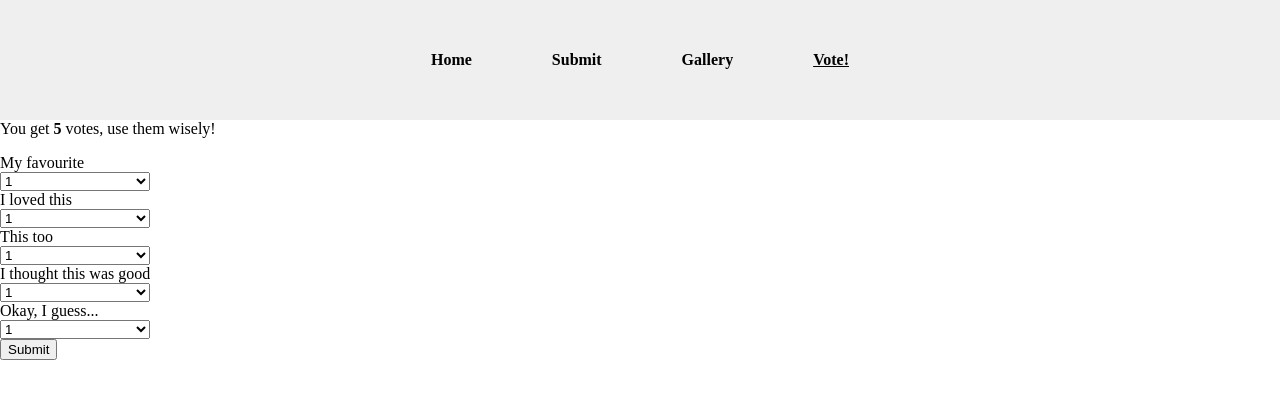
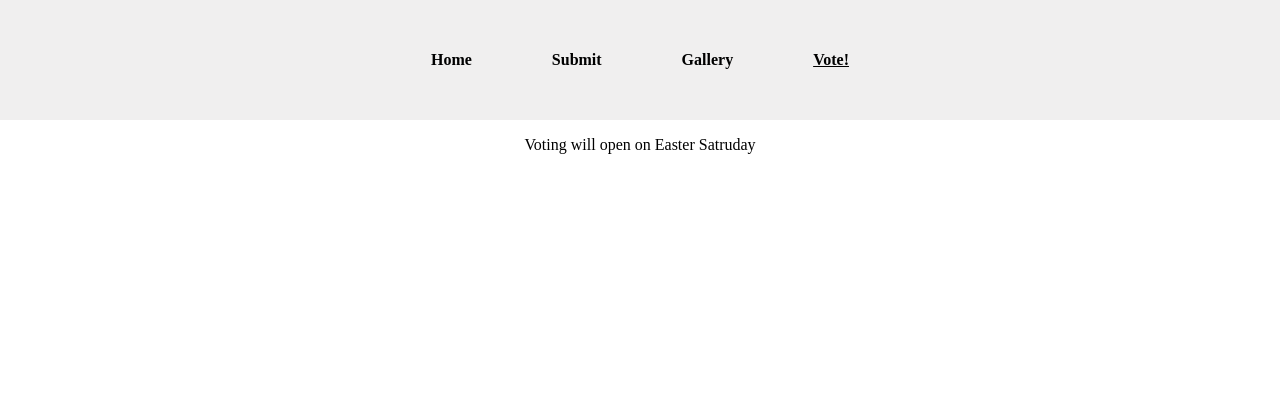
Before and after one commit to lottieann/egg-comp-2, a Next.js app: page /voting in a window 1280 px wide. Shown: the top 398 px of the page. Built offline with nearby package versions, Linux system fonts and the light colour scheme.

Commit message:
open easter saturday

```diff
--- a/pages/_app.tsx
+++ b/pages/_app.tsx
@@ -1,6 +1,9 @@
 import * as React from 'react'
 
 import '../styles/globals.css'
+
+require("babel-core/register")
+require("babel-polyfill")
 
 function MyApp({ Component, pageProps }) {
   return <Component {...pageProps} />
--- a/src/Entries/Entries.tsx
+++ b/src/Entries/Entries.tsx
@@ -77,8 +77,9 @@ export const Entries = (props: EntriesProps) => {
 
   return (
     <Container>
-      <h1>Select an entry to view</h1>
-      <ul>{makeEntriesList(props.entries)}</ul>
+         <p>Entries will be able to view on Easter Satruday</p>
+      {/* <h1>Select an entry to view</h1>
+      <ul>{makeEntriesList(props.entries)}</ul> */}
     </Container>
   )
 }
--- a/src/Votes/Votes.tsx
+++ b/src/Votes/Votes.tsx
@@ -6,6 +6,9 @@ import { Dropdown } from './Dropdown'
 
 const Container = styled.div`
   margin-top: 15vh;
+  display: flex;
+  justify-content: center;
+  align-items: center;
 `
 
 export const Votes = () => {
@@ -19,21 +22,32 @@ export const Votes = () => {
     'Okay, I guess...',
   ]
 
+
   return (
-    <React.Fragment>
     <Container>
+    <p>Voting will open on Easter Satruday</p>
+        {/* <React.Fragment>
+          <p>WHAT {process.env.OFFICIAL_SITE}</p>
           <p>
             You get <b>5</b> votes, use them wisely!
           </p>
 
-        <form >
+          <form>
             {labels.map((label, index) => {
-            return <Dropdown options={images} data-testid="" label={label} key={index} />
+              return (
+                <Dropdown
+                  options={images}
+                  data-testid=""
+                  label={label}
+                  key={index}
+                />
+              )
             })}
 
             <input type="submit" />
           </form>
+        </React.Fragment>
+      ) */}
     </Container>
-    </React.Fragment>
   )
 }
```
Lines whose indentation alone changed are shown as unchanged.
